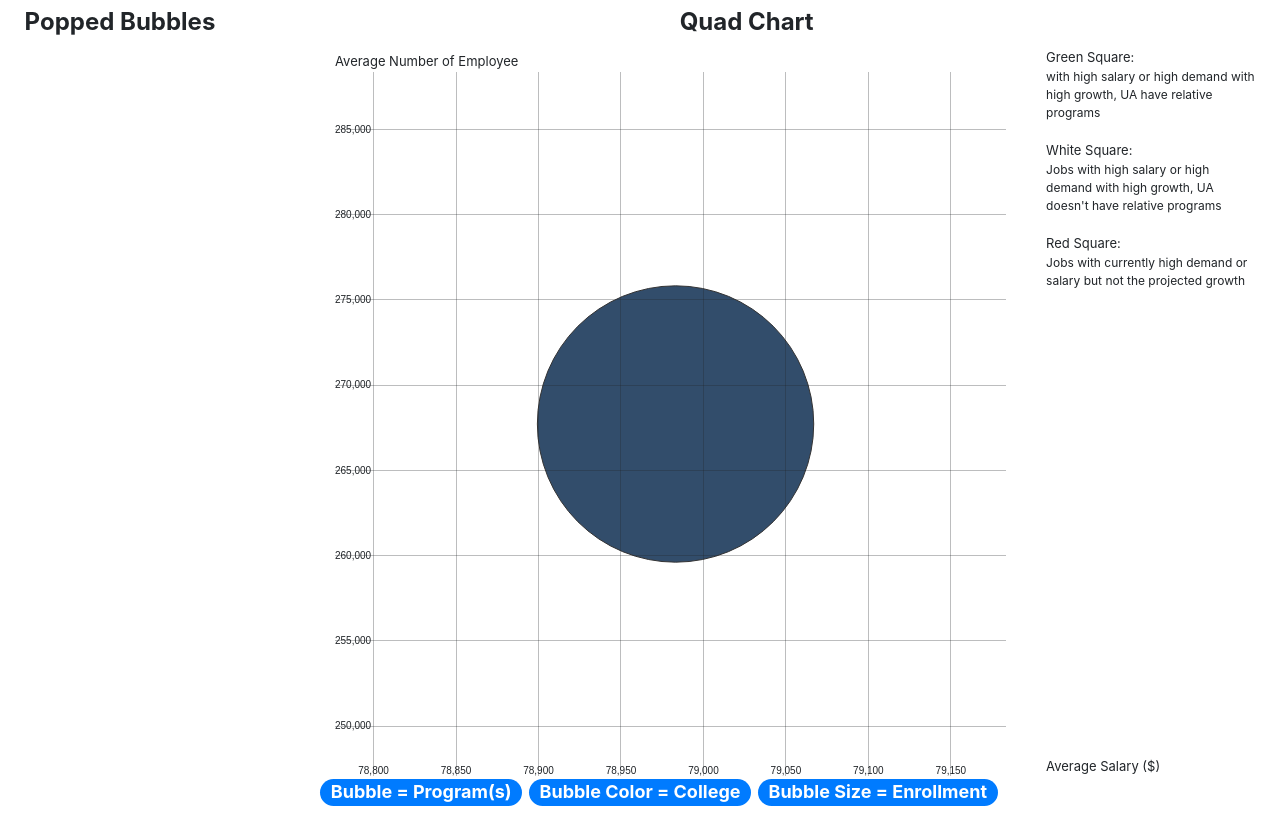
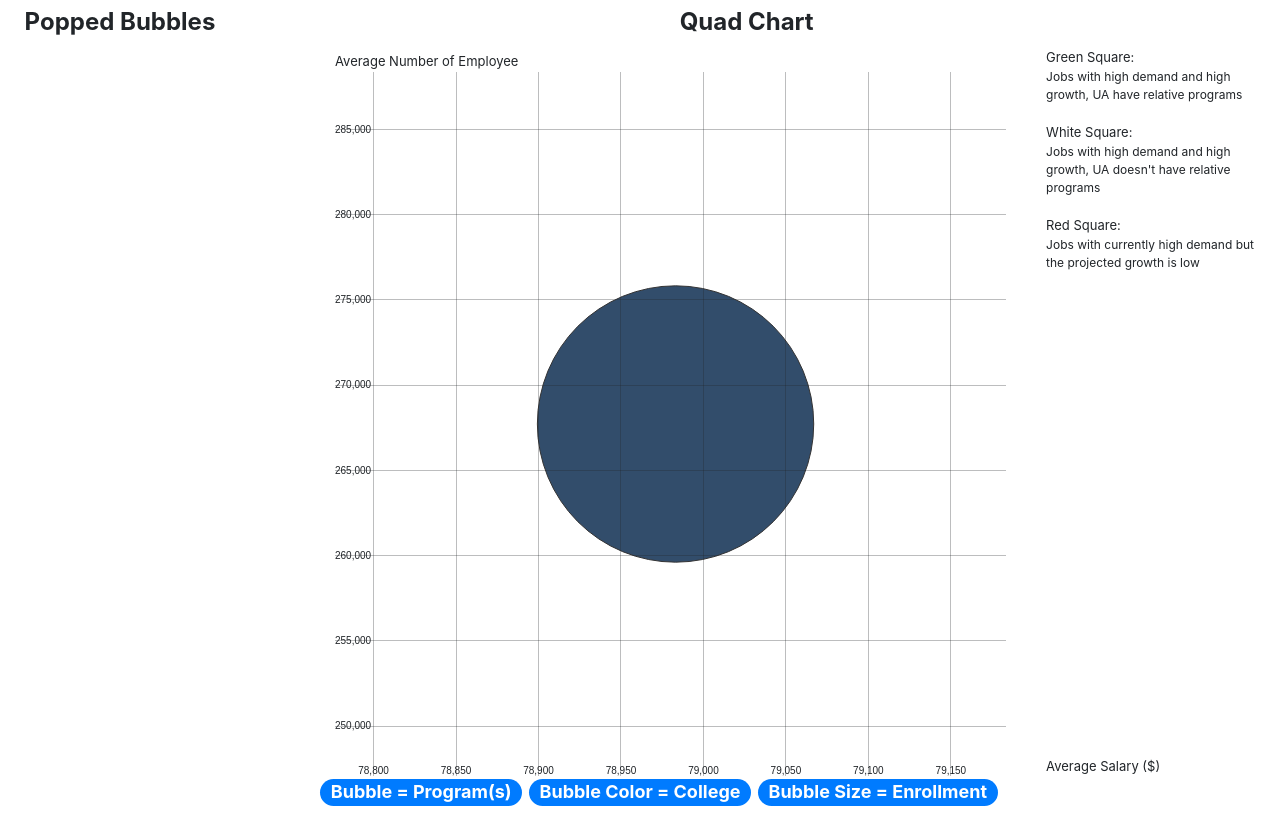
Before and after one commit to heileman/UA-Analytics, a plain HTML site: page Program-Opporunity/employment_salary_analysis/v1/index.html in a window 1280 px wide. Drawn offline with nearby package versions, Linux system fonts and the light colour scheme.

Commit message:
change terminalogy

```diff
--- a/Program-Opporunity/employment_salary_analysis/v1/index.html
+++ b/Program-Opporunity/employment_salary_analysis/v1/index.html
@@ -90,13 +90,13 @@
             </div>
             <div class="x-label col col-md-2">
               <div>Green Square: </div>
-              <div class="info"> with high salary or high demand with high growth, UA have relative programs</div>
+              <div class="info">Jobs with high demand and high growth, UA have relative programs</div>
               <br />
               <div>White Square: </div>
-              <div class="info">Jobs with high salary or high demand with high growth, UA doesn't have relative programs</div>
+              <div class="info">Jobs with high demand and high growth, UA doesn't have relative programs</div>
               <br />
               <div>Red Square: </div>
-              <div class="info">Jobs with currently high demand or salary but not the projected growth</div>
+              <div class="info">Jobs with currently high demand but the projected growth is low</div>
 
               <span class="x-label">Average Salary ($)</span>
             </div>
```
